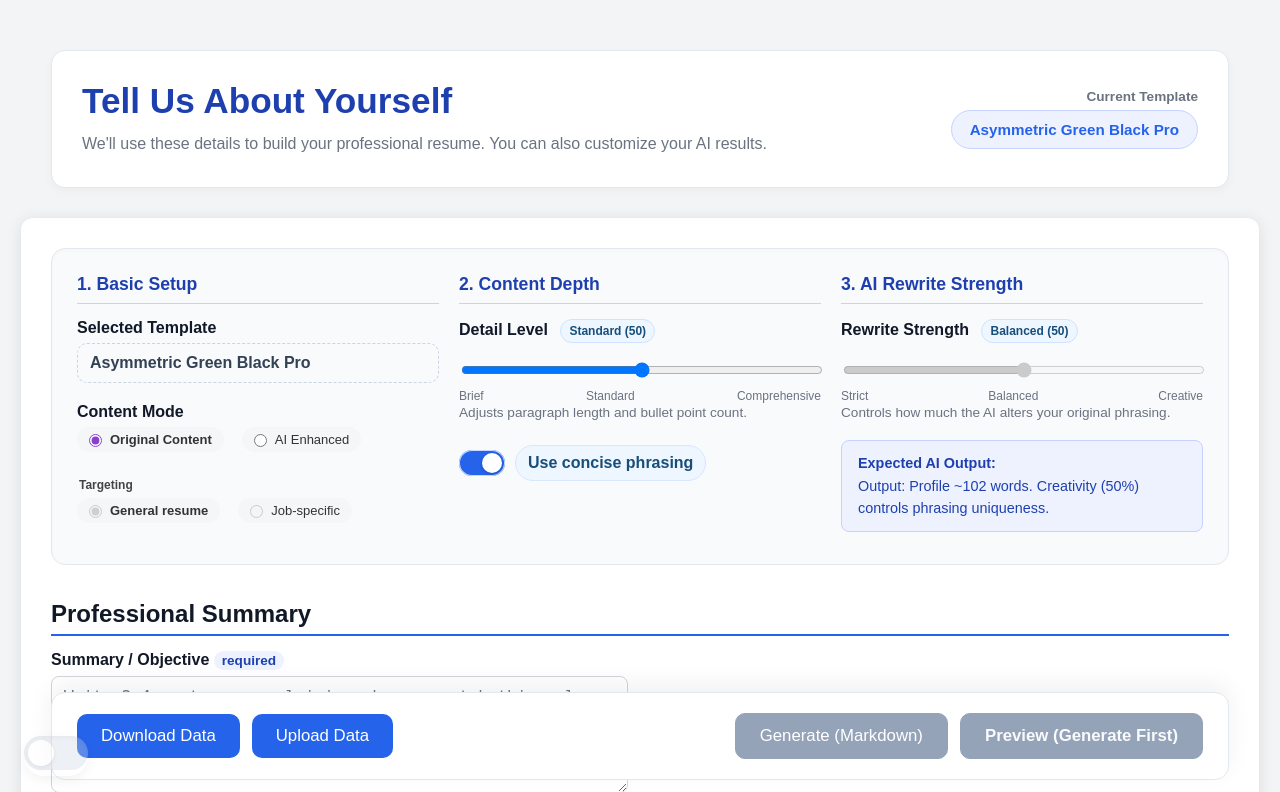
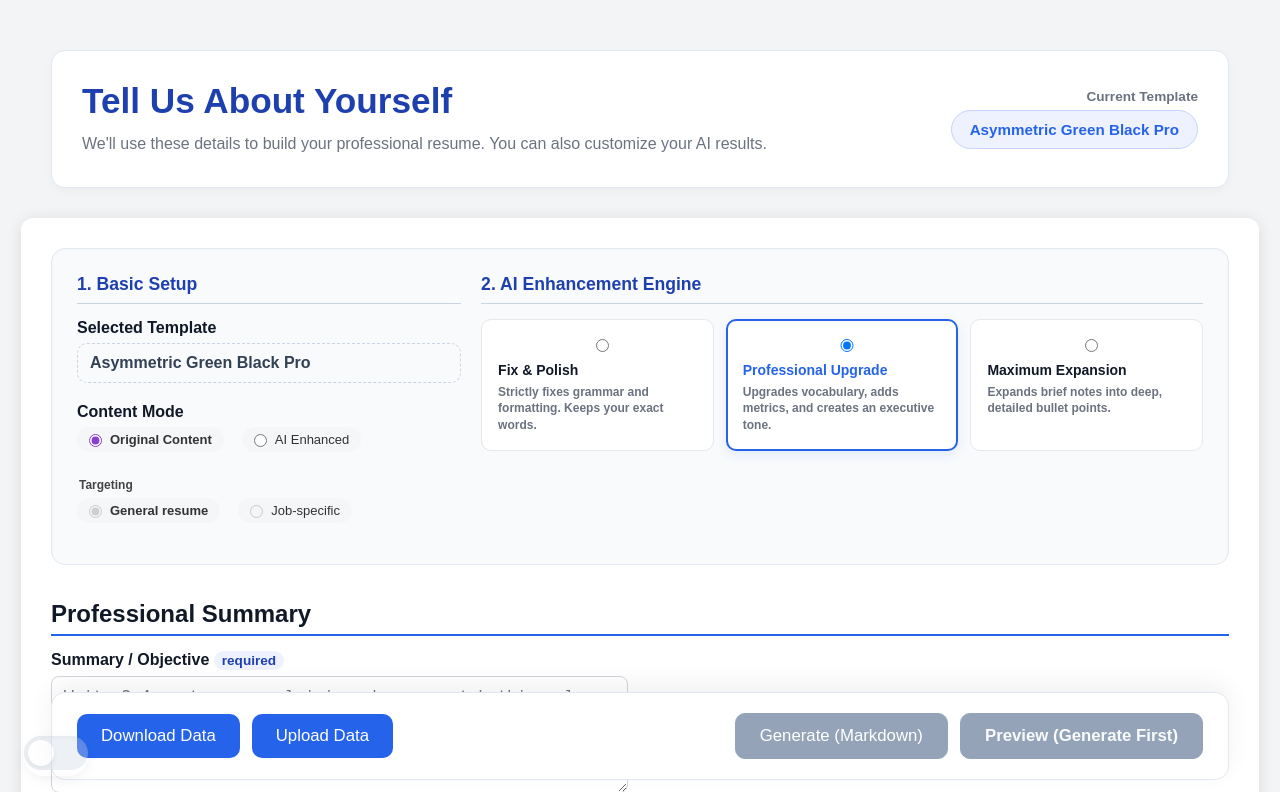
Before and after one commit to Sansith98/Build-My-AI-Resume, a Flask app: page /form in a window 1280 px wide; the page is wider, and only the part inside the window is pictured. Shown: the top 792 px of that part. Run offline with Flask 3, Linux system fonts and the light colour scheme; some libraries are stand-ins or nearby versions.

Commit message:
slider changes

```diff
--- a/app.py
+++ b/app.py
@@ -2683,84 +2683,78 @@ def generate_resume():
         print("🕵️ Turnstile API Error:", e)
         return jsonify(ok=False, error="SECURITY_FAILED", message="Security servers are currently down. Please try again later."), 503
 
-    # 1. READ INPUTS
-    creativity_val = int(compact.get("creativity") or 50)  # 0..100 (Truth/Creativity)
-    detail_val     = int(compact.get("detailLevel") or 50) # 0..100 (Length/Detail)
-
-    # 2. SEPARATE LOGIC MAPPING (0-100 -> 0-4)
-    def _map_5_tier(v):
-        if v <= 20: return 0
-        if v <= 35: return 1
-        if v < 50: return 2
-        if v <= 80: return 3   # 🚀 Now, hitting exactly 50 jumps into Tier 3 (Inventive)
-        return 4
-
-    # KEY CHANGE: Two separate tiers
-    length_tier = _map_5_tier(detail_val)       # Controls Word Count
-    creative_tier = _map_5_tier(creativity_val) # Controls Rules/Hallucinations
-
-    # 🚀 Now 50% guarantees maximum bullet generation!
-    verbosity = 0 if detail_val < 30 else (1 if detail_val < 50 else 2)
-    tone_crisp = bool(compact.get("tone_crisp"))
-
-    # Calculate Temperature based on CREATIVITY slider only
-# ✅ INCREASE RANGE: 0% = 0.2 (Cold/Strict), 100% = 1.2 (Creative/Hot)
-    ai_temp = 0.2 + (creativity_val / 100.0) * 1.0
-
-    # Front-end toggles (safe defaults)
+    # 1. FRONT-END TOGGLES & CONTEXT
     content_mode = (compact.get("contentMode") or compact.get("content_mode") or "ai").strip().lower()
     resume_target = (compact.get("resumeTarget") or compact.get("resume_target") or "general").strip().lower()
+    ai_mode = (compact.get("aiMode") or compact.get("ai_mode") or "").strip().lower()
+
     ai_enabled = content_mode in ("ai", "enhanced", "ai_enhanced", "ai-enhanced", "aienhanced")
     job_specific = resume_target in ("job", "job_specific", "job-specific", "specific")
 
-
     job_title = (compact.get("jobTitle") or "").strip()
     job_desc  = (compact.get("jobDescription") or "").strip()
-
-    # whyFit can come as whyFit (frontend) or why_fit (older JSON)
-    why_fit = (compact.get("whyFit") or compact.get("why_fit") or "").strip()
-
-    if ai_enabled and job_specific:
-        why_fit = (compact.get("whyFit") or compact.get("why_fit") or "").strip()
-
-    why_fit   = (compact.get("whyFit") or "") if (ai_enabled and job_specific) else ""
-
-    # Lightweight keyword extraction for job-specific targeting only
-    _STOP = {
-        "the","and","for","with","to","of","in","on","a","an","at","is","are","as","or","be",
-        "this","that","these","those","we","you","your","our","will","would","should","can","may",
-        "responsibilities","responsibility","requirements","required","preferred","include","including",
-        "ability","skills","experience","knowledge","strong","basic","solid","plus","work","working"
-    }
-    _kw_tokens = re.findall(r"[a-zA-Z][a-zA-Z0-9+/#-]{2,}", f"{job_title} {job_desc}".lower())
+    why_fit   = (compact.get("whyFit") or compact.get("why_fit") or "").strip() if (ai_enabled and job_specific) else ""
+    jt = f"{job_title} {job_desc}".lower()
+
+    # Keyword extraction
+    _STOP = {"the","and","for","with","to","of","in","on","a","an","at","is","are","as","or","be",
+             "this","that","these","those","we","you","your","our","will","would","should","can","may",
+             "responsibilities","responsibility","requirements","required","preferred","include","including",
+             "ability","skills","experience","knowledge","strong","basic","solid","plus","work","working"}
+    _kw_tokens = re.findall(r"[a-zA-Z][a-zA-Z0-9+/#-]{2,}", jt)
     jd_keywords = []
     for t in _kw_tokens:
-        if t in _STOP:
-            continue
-        if t not in jd_keywords:
+        if t not in _STOP and t not in jd_keywords:
             jd_keywords.append(t)
-        if len(jd_keywords) >= 14:
-            break
-
-
-
+        if len(jd_keywords) >= 14: break
 
     base_skills_text = compact.get("skills") or ""
     skills_len = len(_skills_from_csv(base_skills_text))
-
-# ... inside generate_resume ...
-
-    def _should_quantify() -> bool:
-        jt = f"{job_title} {job_desc}".lower()
-        # 🚀 Dropped threshold to 50 so moderate creativity still gets impactful numbers!
-        return creativity_val >= 50 or bool(re.search(r"(\d|percent|%|\bk\b|\bm\b|roi|revenue|conversion|increased|reduced)", jt))
-
-    def _should_enforce() -> bool:
-        # FIX: Use 'creativity_val' instead of 'creativity'
-        return bool(job_title.strip()) or skills_len > 12 or creativity_val >= 60
-
-    tone_quant  = _should_quantify()
-    enforce     = _should_enforce()
+    tone_crisp = bool(compact.get("tone_crisp"))
+
+    # 2. THE NEW DISCRETE AI MODES
+    if ai_mode == "strict":
+        length_tier   = 1
+        creative_tier = 1
+        ai_temp       = 0.2
+        tone_quant    = False
+        verbosity     = 0
+        creativity_val= 20 # for _should_enforce
+
+    elif ai_mode == "expansive":
+        length_tier   = 3
+        creative_tier = 4
+        ai_temp       = 0.85
+        tone_quant    = True
+        verbosity     = 2
+        creativity_val= 90 # for _should_enforce
+
+    elif ai_mode == "balanced":
+        length_tier   = 2
+        creative_tier = 3
+        ai_temp       = 0.7
+        tone_quant    = True
+        verbosity     = 1
+        creativity_val= 50 # for _should_enforce
+
+    else:
+        # 🛡️ LEGACY FALLBACK (For older saved JSON layouts)
+        creativity_val = int(compact.get("creativity") or 50)
+        detail_val     = int(compact.get("detailLevel") or 50)
+        def _map_5_tier(v):
+            if v <= 20: return 0
+            if v <= 35: return 1
+            if v < 50: return 2
+            if v <= 80: return 3
+            return 4
+
+        length_tier = _map_5_tier(detail_val)
+        creative_tier = _map_5_tier(creativity_val)
+        ai_temp = 0.2 + (creativity_val / 100.0) * 0.65
+        verbosity = 0 if detail_val < 30 else (1 if detail_val < 50 else 2)
+        tone_quant = creativity_val >= 50 or bool(re.search(r"(\d|percent|%|\bk\b|\bm\b|roi|revenue|conversion|increased|reduced)", jt))
+
+    enforce = bool(job_title.strip()) or skills_len > 12 or creativity_val >= 60
 
     base_struct = _structure_from_form(data)
     base_struct["work"] = _normalize_work(base_struct.get("work"))
--- a/templates/form.html
+++ b/templates/form.html
@@ -1037,32 +1037,27 @@
       </div>
     </div>
 
-    <div class="form-section" style="flex: 1 1 30%; min-width: 250px;">
-      <h3 style="color: var(--brand-strong); font-size: 1.1rem; margin-bottom: 15px; border-bottom: 1px solid #cbd5e1; padding-bottom: 8px;">2. Content Depth</h3>
-
-      <label for="detailLevel" style="margin-top: 5px;">Detail Level <span id="detailBadge" class="badge">Standard (50)</span></label>
-      <input type="range" id="detailLevel" min="0" max="100" step="1" value="50" style="margin-bottom: 8px;"/>
-      <div class="cre-labels"><span>Brief</span><span>Standard</span><span>Comprehensive</span></div>
-      <p class="muted" style="margin-bottom: 25px; font-size: 0.85rem;">Adjusts paragraph length and bullet point count.</p>
-
-      <label class="toggle" title="Shorter, tighter sentences">
-        <input type="checkbox" id="tone_crisp" class="visually-hidden" checked>
-        <span class="switch" aria-hidden="true"></span>
-        <span class="label">Use concise phrasing</span>
-      </label>
-    </div>
-
-    <div class="form-section" style="flex: 1 1 30%; min-width: 250px;">
-      <h3 style="color: var(--brand-strong); font-size: 1.1rem; margin-bottom: 15px; border-bottom: 1px solid #cbd5e1; padding-bottom: 8px;">3. AI Rewrite Strength</h3>
-
-      <label for="creativity" style="margin-top: 5px;">Rewrite Strength <span id="creativityBadge" class="badge">Balanced (50)</span></label>
-      <input type="range" id="creativity" min="0" max="100" step="1" value="50" style="margin-bottom: 8px;"/>
-      <div class="cre-labels"><span>Strict</span><span>Balanced</span><span>Creative</span></div>
-      <p class="muted" style="margin-bottom: 20px; font-size: 0.85rem;">Controls how much the AI alters your original phrasing.</p>
-
-      <div style="background: #eef2ff; color: #1e40af; padding: 12px 16px; border-radius: 8px; font-size: 0.9rem; line-height: 1.5; border: 1px solid #c7d2fe;">
-        <strong style="display:block; margin-bottom:2px;">Expected AI Output:</strong>
-        <span id="derivedHint"></span>
+    <div class="form-section" style="flex: 1 1 60%; min-width: 250px;">
+      <h3 style="color: var(--brand-strong); font-size: 1.1rem; margin-bottom: 15px; border-bottom: 1px solid #cbd5e1; padding-bottom: 8px;">2. AI Enhancement Engine</h3>
+
+      <div style="display: flex; gap: 12px; flex-wrap: wrap;">
+          <label style="flex: 1; min-width: 150px; border: 1px solid var(--line); padding: 16px; border-radius: 10px; cursor: pointer; background: var(--card); transition: all 0.2s;">
+              <input type="radio" name="aiMode" value="strict" style="margin-bottom: 10px;">
+              <div style="font-weight: bold; font-size: 14px; margin-bottom: 6px; color: var(--ink);">Fix & Polish</div>
+              <div style="font-size: 12px; color: var(--muted); line-height: 1.4;">Strictly fixes grammar and formatting. Keeps your exact words.</div>
+          </label>
+
+          <label style="flex: 1; min-width: 150px; border: 2px solid var(--brand); padding: 15px; border-radius: 10px; cursor: pointer; background: var(--card); box-shadow: 0 4px 12px rgba(37, 99, 235, 0.1);">
+              <input type="radio" name="aiMode" value="balanced" checked style="margin-bottom: 10px;">
+              <div style="font-weight: bold; font-size: 14px; margin-bottom: 6px; color: var(--brand);">Professional Upgrade</div>
+              <div style="font-size: 12px; color: var(--muted); line-height: 1.4;">Upgrades vocabulary, adds metrics, and creates an executive tone.</div>
+          </label>
+
+          <label style="flex: 1; min-width: 150px; border: 1px solid var(--line); padding: 16px; border-radius: 10px; cursor: pointer; background: var(--card); transition: all 0.2s;">
+              <input type="radio" name="aiMode" value="expansive" style="margin-bottom: 10px;">
+              <div style="font-weight: bold; font-size: 14px; margin-bottom: 6px; color: var(--ink);">Maximum Expansion</div>
+              <div style="font-size: 12px; color: var(--muted); line-height: 1.4;">Expands brief notes into deep, detailed bullet points.</div>
+          </label>
       </div>
     </div>
 
@@ -1864,11 +1859,10 @@ function collectSkills(){
 function collectForm(){
   const getVals = (sel)=> Array.from(document.querySelectorAll(sel)).map(e=>e.value || "");
 
-  const style = Number(document.getElementById('creativity').value);
-  const derivedVerbosity = verbosityFromStyle(style);
   const jobTitle = $('#jobTitle').value;
   const jobDescription = $('#jobDescription').value;
   const whyFit = document.getElementById('whyFit') ? document.getElementById('whyFit').value : "";
+  const aiMode = document.querySelector('input[name="aiMode"]:checked')?.value || "balanced";
 
   // radio states (original|ai) and (general|job)
   const contentMode = document.querySelector('input[name="contentMode"]:checked')?.value || "original";
@@ -1884,11 +1878,7 @@ function collectForm(){
 
   const d = {
     cfToken: document.querySelector('[name="cf-turnstile-response"]')?.value || "",
-    creativity: style,     // This is the randomness
-    detailLevel: Number(document.getElementById('detailLevel').value), // This is the length
-    verbosity:  derivedVerbosity,
-    tone_crisp: $('#tone_crisp').checked,
-    tone_quantify: tone_quantify,
+    aiMode: aiMode,
     relevance_strict: enforce_relevance,
     enforce_relevance: enforce_relevance,
 
@@ -2482,12 +2472,7 @@ document.addEventListener('DOMContentLoaded', ()=>{
 
   // 🚀 FIX: Added Certifications to the auto-seed list!
   if ($$('#certList .cert-row').length === 0) addCertRow();
-
-  // Derived hint from slider
-  document.getElementById('creativity').addEventListener('input', updateDerivedHint);
-  document.getElementById('detailLevel').addEventListener('input', updateDerivedHint);
-  updateDerivedHint();
-  checkGenerateReadiness(); // 🚀 ADDED HERE
+  checkGenerateReadiness();
 
   // --- ELEGANT TOAST NOTIFICATION ENGINE ---
   function showErrorToast(title, message) {
```
